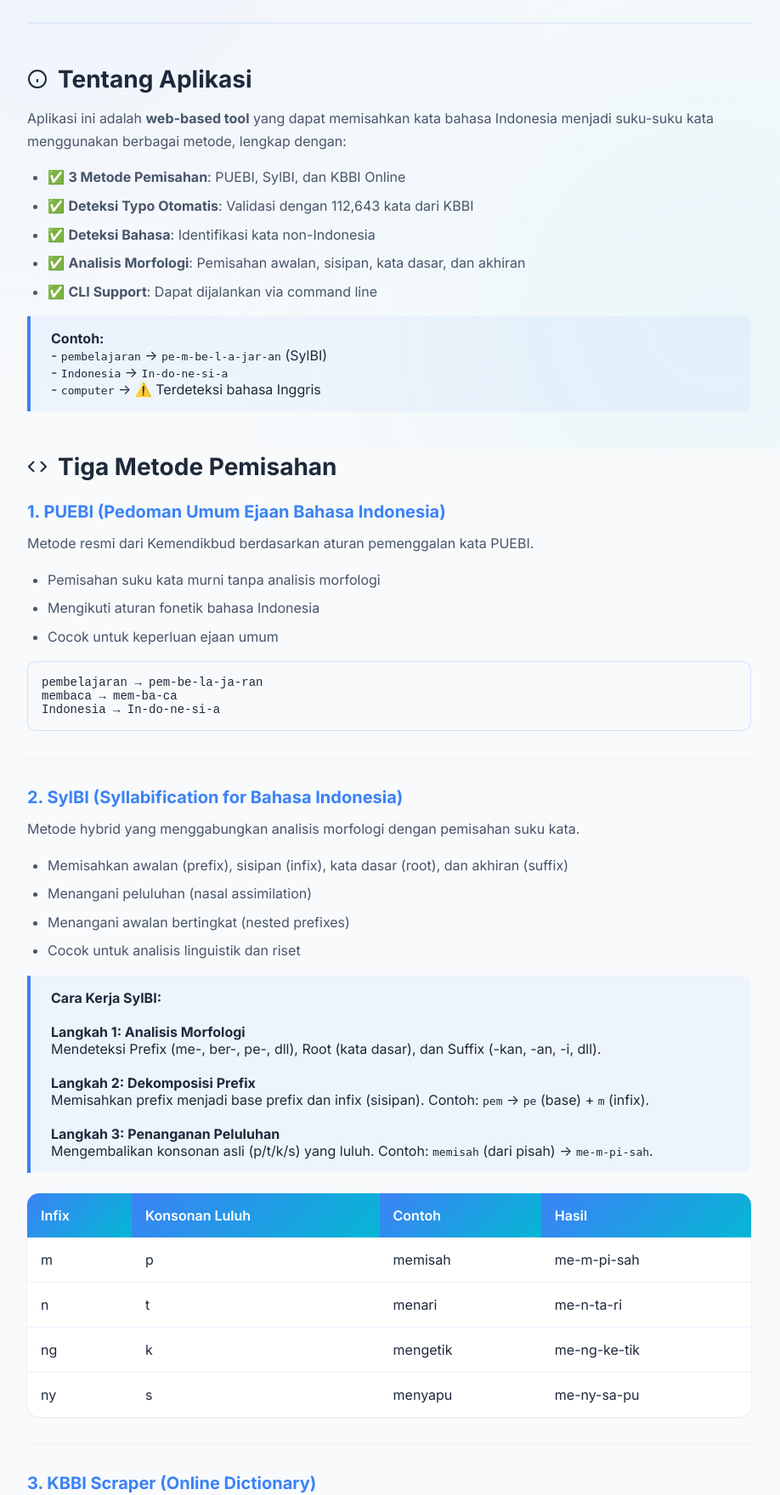
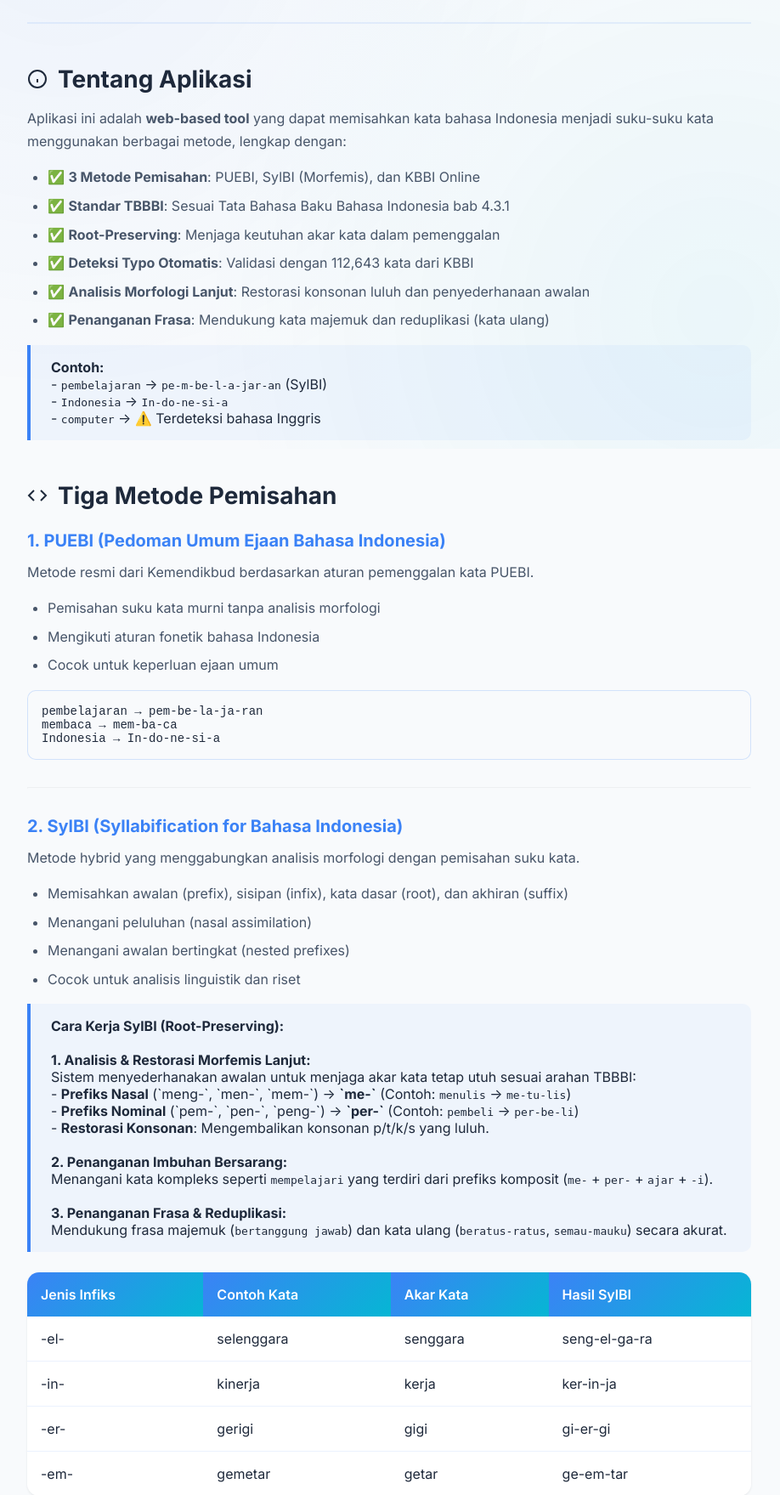
Before and after one commit to brianrizqi/syllable-splitter, a Flask app: page /docs in a window 1280 px wide. Shown: the part 272-2031 px from the top of the page at 85% size, without its empty margins (182-1100 px from the left). Run offline with Flask 3, Linux system fonts and the light colour scheme.

Commit message:
feat: enhance SylBI documentation with TBBBI rules and advanced morphological analysis, and add an About modal.

```diff
--- a/templates/docs.html
+++ b/templates/docs.html
@@ -223,11 +223,12 @@
                 suku-suku kata menggunakan berbagai metode, lengkap dengan:
             </p>
             <ul>
-                <li>✅ <strong>3 Metode Pemisahan</strong>: PUEBI, SylBI, dan KBBI Online</li>
+                <li>✅ <strong>3 Metode Pemisahan</strong>: PUEBI, SylBI (Morfemis), dan KBBI Online</li>
+                <li>✅ <strong>Standar TBBBI</strong>: Sesuai Tata Bahasa Baku Bahasa Indonesia bab 4.3.1</li>
+                <li>✅ <strong>Root-Preserving</strong>: Menjaga keutuhan akar kata dalam pemenggalan</li>
                 <li>✅ <strong>Deteksi Typo Otomatis</strong>: Validasi dengan 112,643 kata dari KBBI</li>
-                <li>✅ <strong>Deteksi Bahasa</strong>: Identifikasi kata non-Indonesia</li>
-                <li>✅ <strong>Analisis Morfologi</strong>: Pemisahan awalan, sisipan, kata dasar, dan akhiran</li>
-                <li>✅ <strong>CLI Support</strong>: Dapat dijalankan via command line</li>
+                <li>✅ <strong>Analisis Morfologi Lanjut</strong>: Restorasi konsonan luluh dan penyederhanaan awalan</li>
+                <li>✅ <strong>Penanganan Frasa</strong>: Mendukung kata majemuk dan reduplikasi (kata ulang)</li>
             </ul>
 
             <div class="example-box">
@@ -273,52 +274,94 @@
             </ul>
 
             <div class="example-box">
-                <strong>Cara Kerja SylBI:</strong><br><br>
-                <strong>Langkah 1: Analisis Morfologi</strong><br>
-                Mendeteksi Prefix (me-, ber-, pe-, dll), Root (kata dasar), dan Suffix (-kan, -an, -i, dll).<br><br>
+                <strong>Cara Kerja SylBI (Root-Preserving):</strong><br><br>
+                <strong>1. Analisis & Restorasi Morfemis Lanjut:</strong><br>
+                Sistem menyederhanakan awalan untuk menjaga akar kata tetap utuh sesuai arahan TBBBI:<br>
+                -   <strong>Prefiks Nasal</strong> (`meng-`, `men-`, `mem-`) → <strong>`me-`</strong> (Contoh: <code>menulis</code> → <code>me-tu-lis</code>)<br>
+                -   <strong>Prefiks Nominal</strong> (`pem-`, `pen-`, `peng-`) → <strong>`per-`</strong> (Contoh: <code>pembeli</code> → <code>per-be-li</code>)<br>
+                -   <strong>Restorasi Konsonan</strong>: Mengembalikan konsonan p/t/k/s yang luluh.<br><br>
 
-                <strong>Langkah 2: Dekomposisi Prefix</strong><br>
-                Memisahkan prefix menjadi base prefix dan infix (sisipan). Contoh: <code>pem</code> → <code>pe</code>
-                (base) + <code>m</code> (infix).<br><br>
+                <strong>2. Penanganan Imbuhan Bersarang:</strong><br>
+                Menangani kata kompleks seperti <code>mempelajari</code> yang terdiri dari prefiks komposit (<code>me-</code> + <code>per-</code> + <code>ajar</code> + <code>-i</code>).<br><br>
 
-                <strong>Langkah 3: Penanganan Peluluhan</strong><br>
-                Mengembalikan konsonan asli (p/t/k/s) yang luluh. Contoh: <code>memisah</code> (dari pisah) →
-                <code>me-m-pi-sah</code>.
+                <strong>3. Penanganan Frasa & Reduplikasi:</strong><br>
+                Mendukung frasa majemuk (<code>bertanggung jawab</code>) dan kata ulang (<code>beratus-ratus</code>, <code>semau-mauku</code>) secara akurat.
             </div>
 
             <table class="comparison-table">
                 <thead>
                     <tr>
-                        <th>Infix</th>
-                        <th>Konsonan Luluh</th>
-                        <th>Contoh</th>
-                        <th>Hasil</th>
+                        <th>Jenis Infiks</th>
+                        <th>Contoh Kata</th>
+                        <th>Akar Kata</th>
+                        <th>Hasil SylBI</th>
                     </tr>
                 </thead>
                 <tbody>
                     <tr>
-                        <td>m</td>
-                        <td>p</td>
-                        <td>memisah</td>
-                        <td>me-m-pi-sah</td>
+                        <td>-el-</td>
+                        <td>selenggara</td>
+                        <td>senggara</td>
+                        <td>seng-el-ga-ra</td>
                     </tr>
                     <tr>
-                        <td>n</td>
-                        <td>t</td>
-                        <td>menari</td>
-                        <td>me-n-ta-ri</td>
+                        <td>-in-</td>
+                        <td>kinerja</td>
+                        <td>kerja</td>
+                        <td>ker-in-ja</td>
                     </tr>
                     <tr>
-                        <td>ng</td>
-                        <td>k</td>
-                        <td>mengetik</td>
-                        <td>me-ng-ke-tik</td>
+                        <td>-er-</td>
+                        <td>gerigi</td>
+                        <td>gigi</td>
+                        <td>gi-er-gi</td>
                     </tr>
                     <tr>
-                        <td>ny</td>
-                        <td>s</td>
-                        <td>menyapu</td>
-                        <td>me-ny-sa-pu</td>
+                        <td>-em-</td>
+                        <td>gemetar</td>
+                        <td>getar</td>
+                        <td>ge-em-tar</td>
+                    </tr>
+                </tbody>
+            </table>
+
+            <hr style="margin: 2rem 0; opacity: 0.1;">
+
+            <h3>Aturan TBBBI (Tahap 1 - 7)</h3>
+            <p>Implementasi pemenggalan morfemis ini mengacu pada standar <strong>Tata Bahasa Baku Bahasa Indonesia (TBBBI) bab 4.3.1</strong>:</p>
+            <table class="comparison-table">
+                <thead>
+                    <tr>
+                        <th>Aturan</th>
+                        <th>Deskripsi</th>
+                        <th>Contoh Hasil</th>
+                    </tr>
+                </thead>
+                <tbody>
+                    <tr>
+                        <td><strong>4.2.2.1</strong></td>
+                        <td>Restorasi k, p, t, s (Prefiks me-)</td>
+                        <td><code>mengerjakan</code> → <code>me-ker-ja-kan</code></td>
+                    </tr>
+                    <tr>
+                        <td><strong>4.3.1.1</strong></td>
+                        <td>Restorasi 'r' (Prefiks ber-)</td>
+                        <td><code>bekerja</code> → <code>ber-ker-ja</code></td>
+                    </tr>
+                    <tr>
+                        <td><strong>4.3.1.2</strong></td>
+                        <td>Penanganan Konfiks ber-...-an</td>
+                        <td><code>berdesakan</code> → <code>ber-de-sak-an</code></td>
+                    </tr>
+                    <tr>
+                        <td><strong>4.3.1.6</strong></td>
+                        <td>Pemenggalan Infiks Morfemis</td>
+                        <td><code>selenggara</code> → <code>seng-el-ga-ra</code></td>
+                    </tr>
+                    <tr>
+                        <td><strong>4.3.1.7</strong></td>
+                        <td>Konfiks Adversatif ke-...-an</td>
+                        <td><code>kecurian</code> → <code>ke-cu-ri-an</code></td>
                     </tr>
                 </tbody>
             </table>
```
Also changed, not shown: templates/index.html (+32 -1 lines).
